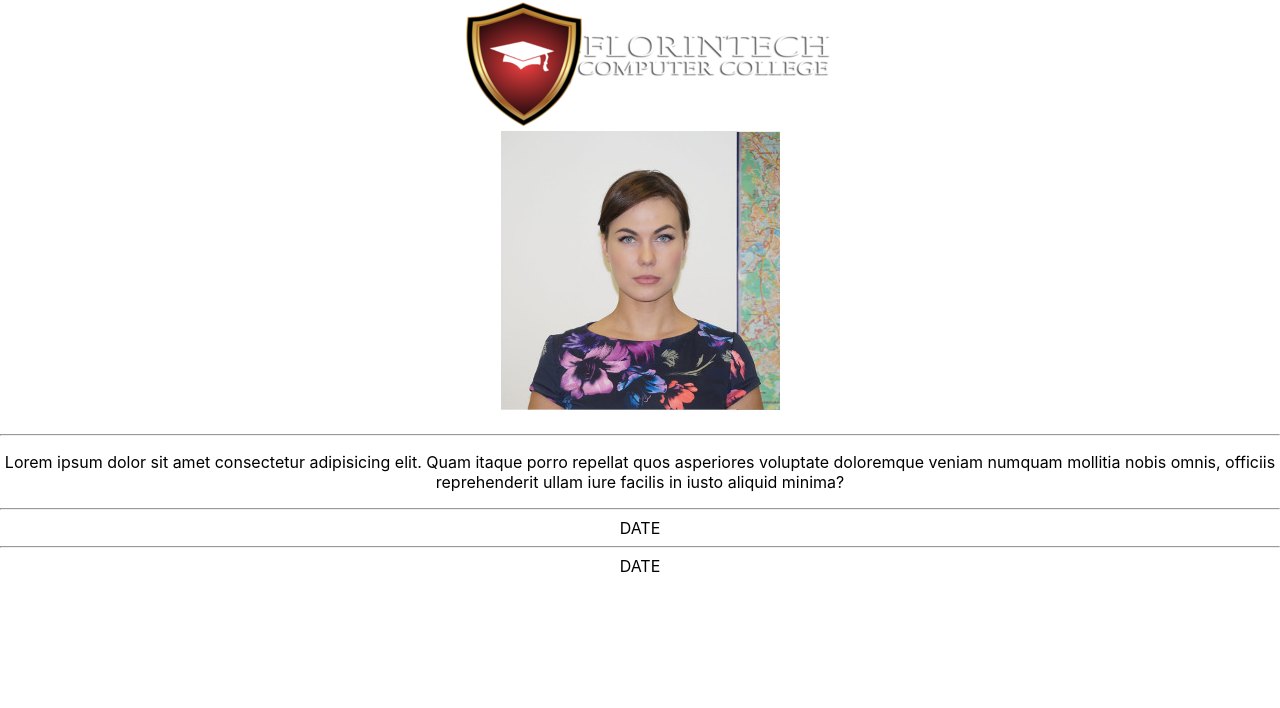
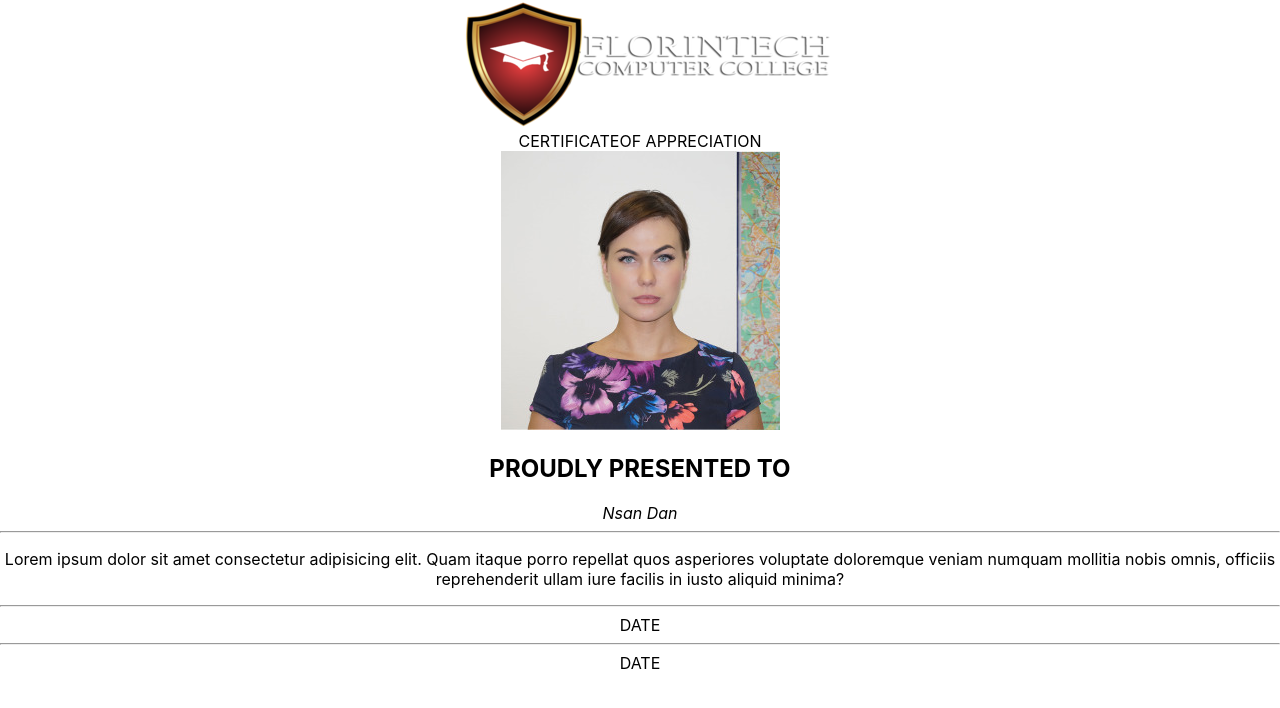
Before and after one commit to goodylove/certificate, a React (Create React App) app: page / in a window 1280 px wide. Shown: the top 708 px of the page. Built offline with nearby package versions, Linux system fonts and the light colour scheme.

Commit message:
created css file

```diff
--- a/src/components/Certficate.jsx
+++ b/src/components/Certficate.jsx
@@ -7,17 +7,22 @@ const Certificate = () => {
     <div className="container">
       <div className="logo-photo-cotainer">
         <div className="logo">
-          <img src={Logo} alt="" />
+          <img src={Logo} alt="logo" />
         </div>
-        <div className="cer"></div>
+        <div className="cer">
+          <span>CERTIFICATE</span>
+          <span>OF APPRECIATION</span>
+        </div>
         <div className="passport">
-          <img src={Img} alt="" />
+          <img src={Img} alt="passport" />
         </div>
       </div>
 
-      <h2></h2>
+      <h2>PROUDLY PRESENTED TO</h2>
       <div className="user-name">
-        <span></span>
+        <span>
+          <i>Nsan Dan</i>
+        </span>
         <hr />
       </div>
       <p>
```
Also changed, not shown: src/components/certificate.css (added).
